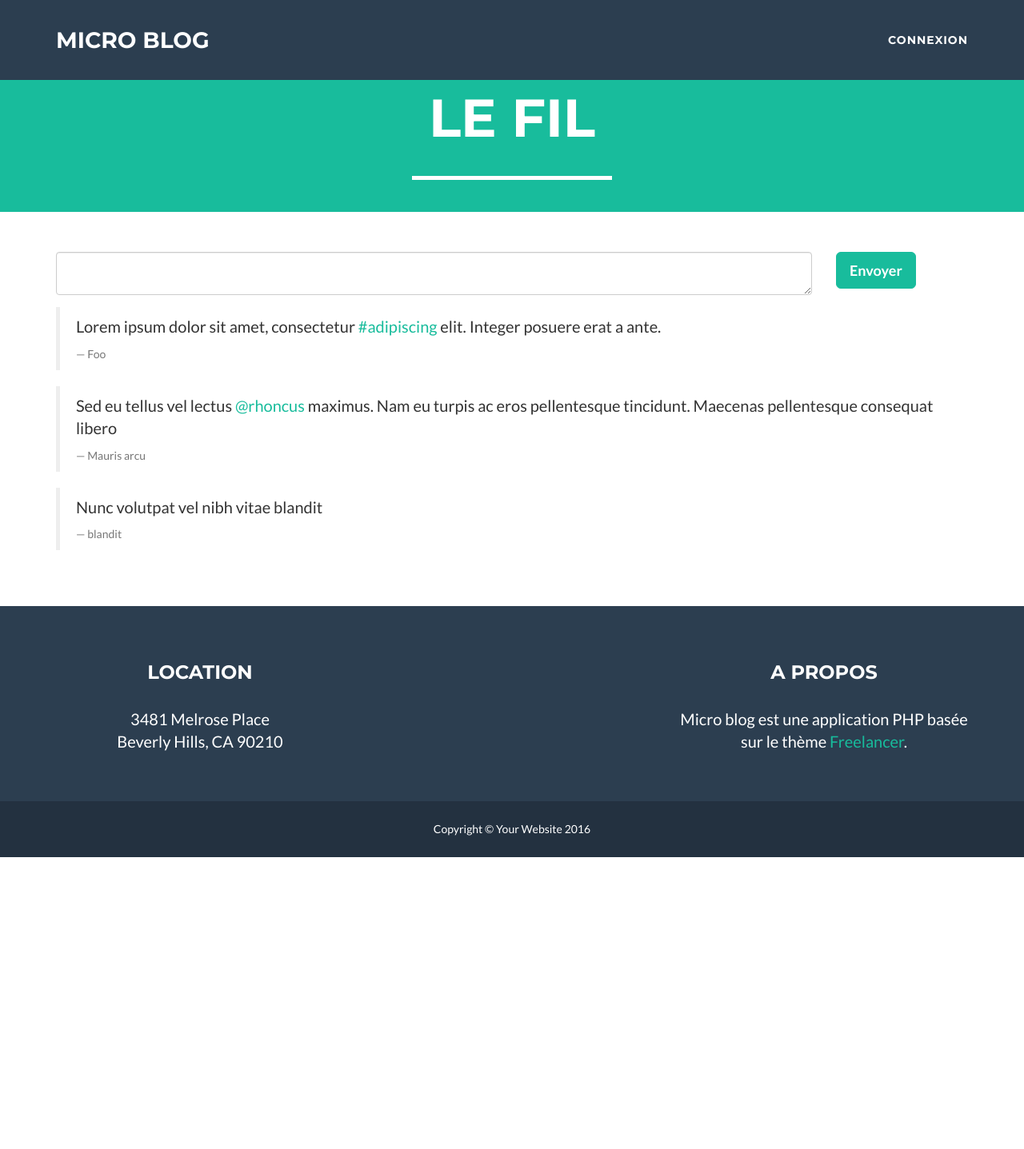
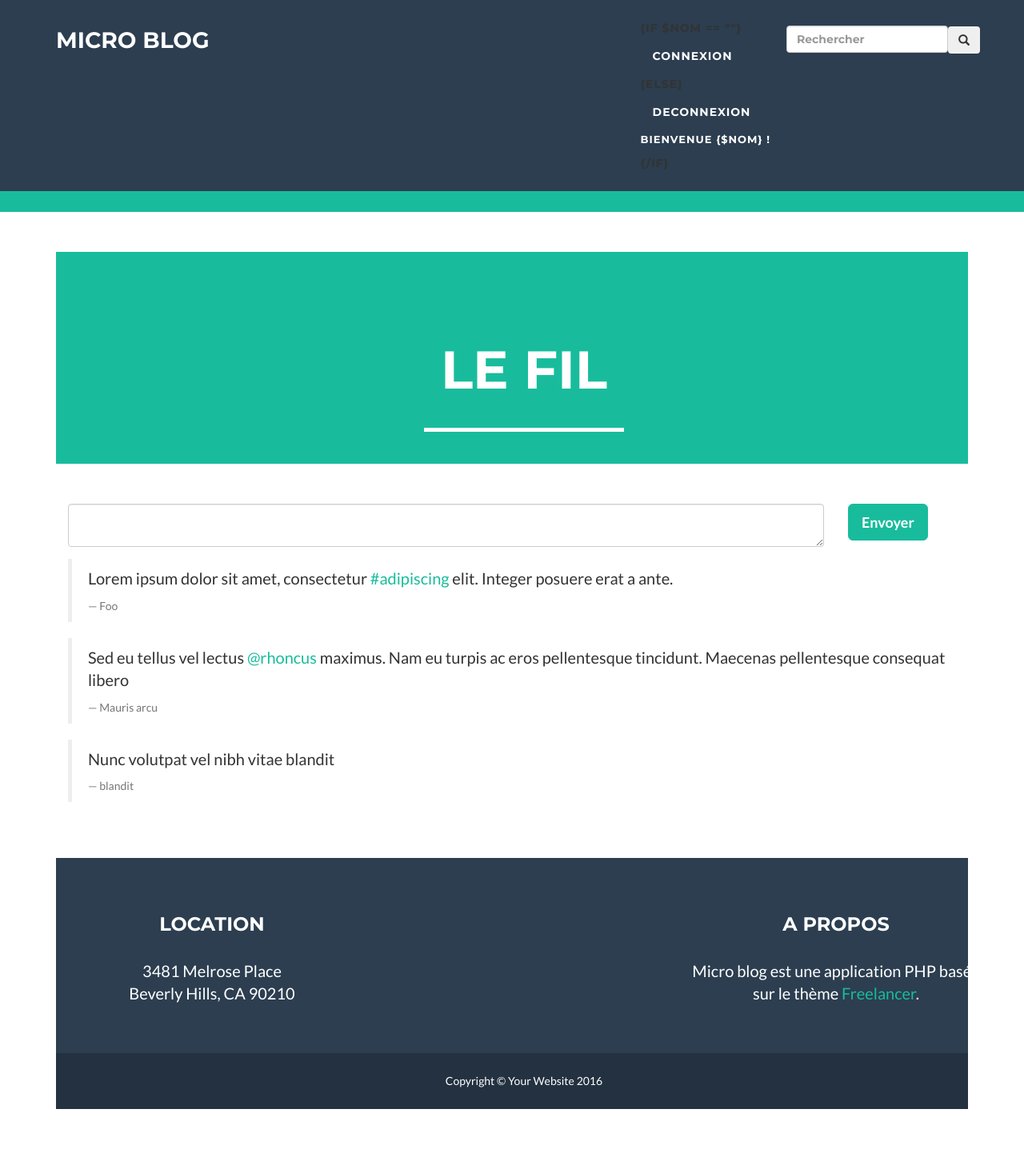
Before and after one commit to guigui2707/micro_blog2, a PHP site: page /index.php in a window 1280 px wide. Shown: the whole page at 80% size. Before the commit the page ends 1072 px from the top, so only its background shows below. Run offline with PHP 8.4, Linux system fonts and the light colour scheme; data that the repository does not hold is empty; some libraries are stand-ins or nearby versions.

Commit message:
header
modif du header
-> ajout barre de recherche
-> ajout bouton connexion

```diff
--- a/includes/haut.tpl
+++ b/includes/haut.tpl
@@ -12,21 +12,15 @@
 
     <!-- Bootstrap Core CSS -->
     <link href="vendor/bootstrap/css/bootstrap.min.css" rel="stylesheet">
-
+    <link rel="stylesheet" type="text/css" href="css/style.css">
     <!-- Theme CSS -->
     <link href="css/freelancer.css" rel="stylesheet">
-
+    <script type="text/javascript" src="http://ajax.googleapis.com/ajax/libs/jquery/1.4.1/jquery.min.js"></script>
     <!-- Custom Fonts -->
     <link href="vendor/font-awesome/css/font-awesome.min.css" rel="stylesheet" type="text/css">
     <link href="https://fonts.googleapis.com/css?family=Montserrat:400,700" rel="stylesheet" type="text/css">
     <link href="https://fonts.googleapis.com/css?family=Lato:400,700,400italic,700italic" rel="stylesheet" type="text/css">
 
-    <!-- HTML5 Shim and Respond.js IE8 support of HTML5 elements and media queries -->
-    <!-- WARNING: Respond.js doesn't work if you view the page via file:// -->
-    <!--[if lt IE 9]>
-        <script src="https://oss.maxcdn.com/libs/html5shiv/3.7.0/html5shiv.js"></script>
-        <script src="https://oss.maxcdn.com/libs/respond.js/1.4.2/respond.min.js"></script>
-    <![endif]-->
 
 </head>
 
@@ -40,7 +34,7 @@
                     <button type="button" class="navbar-toggle" data-toggle="collapse" data-target="#bs-example-navbar-collapse-1">
                         <span class="sr-only">Toggle navigation</span> Menu <i class="fa fa-bars"></i>
                     </button>
-                <a class="navbar-brand" href="#page-top">Micro blog</a>
+                    <a class="navbar-brand" href="index.php">Micro blog</a>
                 </div>
 
                 <!-- Collect the nav links, forms, and other content for toggling -->
@@ -49,11 +43,45 @@
                         <li class="hidden">
                             <a href="#page-top"></a>
                         </li>
+
                         <li class="page-scroll">
-                        <a href="connexion.php" >Connexion</a>
+                            {if $nom == ""}
+                            <!-- Bouton connexion si non connecté-->
+                            <a id="connexion" href="connexion.php">Connexion</a>
+
+                            {else}
+                            <!-- Bouton déconnexion si connecté-->
+                            <a id="deconnexion" href="deconnexion.php">Deconnexion </a>
+                            <p style="font-size: 13px; color:white"> Bienvenue {$nom} !</p>
+                            {/if}
+                        </li>
+
+                        <li>
+                            <!-- Formulaire de recherche -->
+                            <form action="index.php" method="get" style="display:flex;margin-top:7px;margin-left: 20px;">
+                                <input type="text"  placeholder="Rechercher" name="search" class="form-control">
+                                <button class="btn glyphicon glyphicon-search" type="submit"></button>
+                            </form>
+                        </li>
                     </ul>
                 </div>
-            <!-- /.navbar-collapse -->
             </div>
-        <!-- /.container-fluid -->
         </nav>
+
+    <!-- Header -->
+    <header>
+        <div class="container">
+            <div class="row">
+                <div class="col-lg-12">
+                    <div class="intro-text">
+                        <span class="name">Le fil</span>
+                        <hr class="star-light">
+                    </div>
+                </div>
+            </div>
+        </div>
+    </header>
+
+
+<section>
+    <div class="container">
```
Lines whose indentation alone changed are shown as unchanged.
